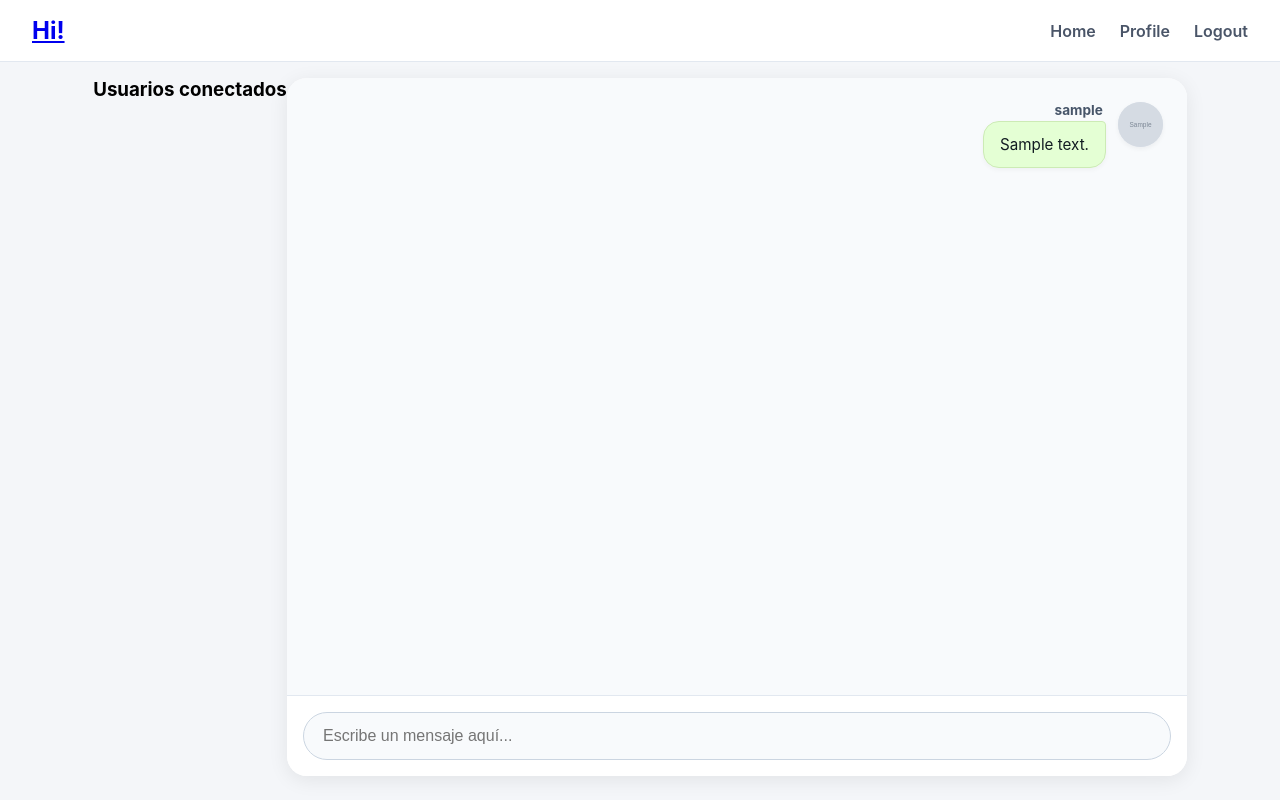
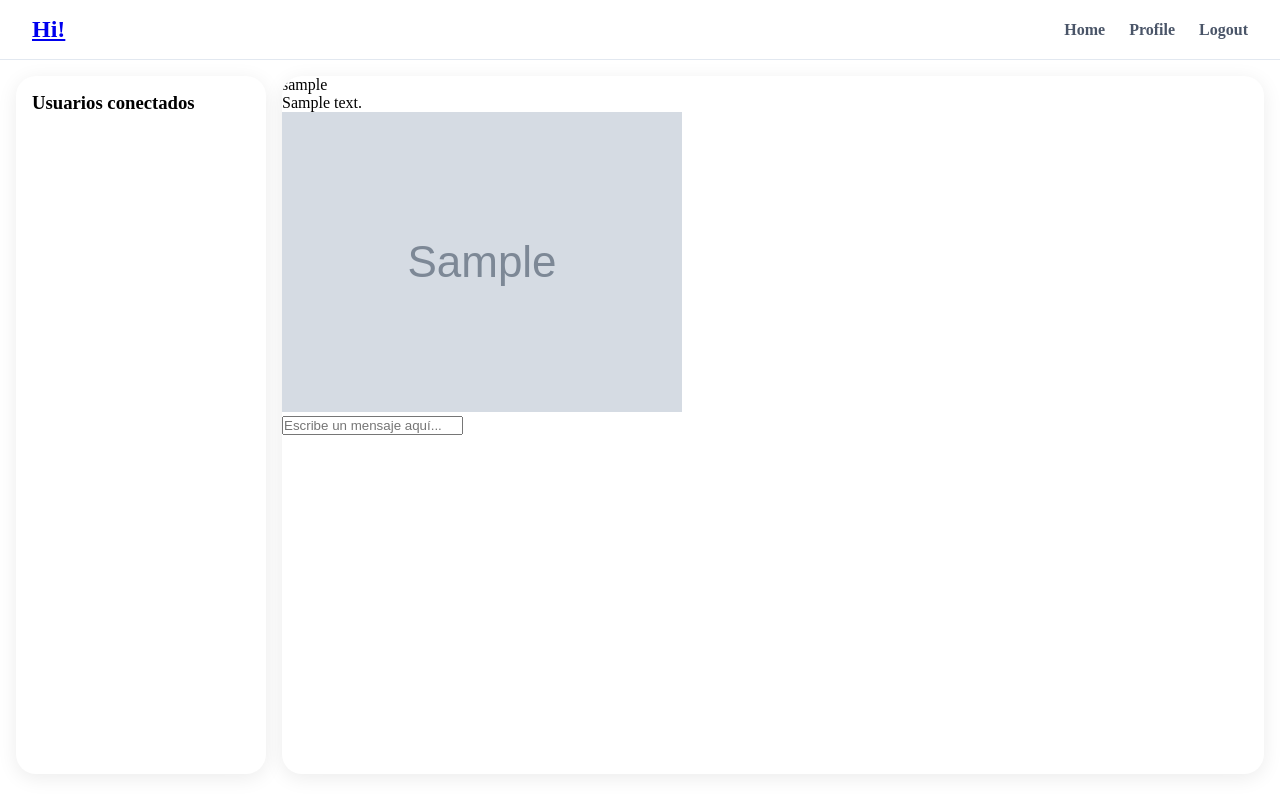
Before and after one commit to steven030/Web_chat, a Flask app: page /chat_user in a window 1280 px wide. Run offline with Flask 3, Linux system fonts and the light colour scheme; the visitor is signed in with stand-in values (Sample User, id 1); tables that the repository leaves empty hold one stand-in row (values such as "Sample post"); grey boxes marked "Sample" are stand-in pictures; some libraries are stand-ins or nearby versions.

Commit message:
Update chat_style.css

```diff
--- a/static/css/chat_style.css
+++ b/static/css/chat_style.css
@@ -1,28 +1,41 @@
-* {
-    margin: 0;
-    padding: 0;
-    box-sizing: border-box;
+#chat-page-wrapper {
+    width: 100%;
+    height: calc(100vh - 70px);
+    display: flex; /* Mantenemos flex */
+    padding: 1rem;
+    gap: 1rem;     /* Espacio entre la lista y el chat */
 }
 
-body {
-    font-family: -apple-system, BlinkMacSystemFont, "Segoe UI", Roboto, Arial, sans-serif;
-    background-color: #f4f6f9;
-    overflow: hidden; /* Evita scroll doble en la ventana completa */
+/* NUEVO: Lista de contactos */
+#contact-list {
+    width: 250px;
+    background-color: #ffffff;
+    border-radius: 20px;
+    box-shadow: 0 4px 20px rgba(0, 0, 0, 0.08);
+    padding: 1rem;
+    display: flex;
+    flex-direction: column;
+    overflow-y: auto;
 }
 
-/* Contenedor maestro del chat */
-#chat-page-wrapper {
-    width: 100%;
-    height: calc(100vh - 70px); /* Altura exacta restante debajo del nav */
-    display: flex;
-    justify-content: center;
-    align-items: flex-start;
-    padding: 1rem;
+.user-item {
+    padding: 0.8rem;
+    margin-bottom: 0.5rem;
+    background: #f8fafc;
+    border-radius: 10px;
+    cursor: pointer;
+    transition: background 0.2s;
+    list-style: none;
 }
 
+.user-item:hover {
+    background: #e2e8f0;
+}
+
+/* Ajuste del contenedor de mensajes para que ocupe el resto */
 #message {
-    width: 100%;
-    max-width: 900px; /* Evita que el chat se estire horriblemente en pantallas gigantes */
+    flex: 1; /* Esto hace que el chat ocupe todo el espacio sobrante */
+    max-width: none; /* Quitamos el max-width fijo para usar el espacio disponible */
     height: 100%;
     display: flex;
     flex-direction: column;
@@ -31,192 +44,3 @@ body {
     box-shadow: 0 4px 20px rgba(0, 0, 0, 0.08);
     overflow: hidden;
 }
-
-/* ==========================================
-   CONTENEDOR DE MENSAJES (SCROLLABLE)
-   ========================================== */
-#sub-message {
-    flex: 1; /* Toma todo el espacio disponible empujando el input al fondo */
-    background-color: #f8fafc;
-    padding: 1.5rem;
-    overflow-y: auto; /* Scroll vertical limpio nativo */
-    overflow-x: hidden;
-}
-
-/* Ocultar barra de scroll para navegadores basados en Webkit de forma limpia */
-#sub-message::-webkit-scrollbar {
-    width: 6px;
-}
-#sub-message::-webkit-scrollbar-thumb {
-    background-color: #cbd5e1;
-    border-radius: 10px;
-}
-
-#messages {
-    list-style: none;
-    display: flex;
-    flex-direction: column;
-    gap: 1.2rem;
-}
-
-/* ESTRUCTURA BASE DE LA FILA DE MENSAJE */
-.chat-main {
-    display: flex;
-    align-items: flex-start;
-    gap: 0.75rem;
-    width: 100%;
-}
-
-.chat-avatar-wrapper {
-    width: 2.8rem;
-    height: 2.8rem;
-    border-radius: 50%;
-    overflow: hidden;
-    background-color: #e2e8f0;
-    flex-shrink: 0; /* Impide que el avatar se aplaste si el texto es muy largo */
-    box-shadow: 0 2px 5px rgba(0,0,0,0.05);
-}
-
-.chat-avatar-wrapper img {
-    width: 100%;
-    height: 100%;
-    object-fit: cover;
-}
-
-.chat-content-body {
-    display: flex;
-    flex-direction: column;
-    max-width: 70%; /* Límite elegante de ancho para las burbujas en escritorio */
-}
-
-.chat-username {
-    font-size: 0.85rem;
-    font-weight: 700;
-    color: #475569;
-    margin-bottom: 0.2rem;
-}
-
-.chat-box {
-    padding: 0.75rem 1rem;
-    box-shadow: 0 2px 5px rgba(0, 0, 0, 0.04);
-    word-break: break-word; /* Rompe palabras largas automáticamente */
-}
-
-.chat-box p {
-    font-size: 0.95rem;
-    line-height: 1.4;
-}
-
-/* =======================================================
-   DIFERENCIACIÓN DE BURBUJAS (PROPIOS VS OTROS)
-   ======================================================= */
-
-/* 1. Mensajes de los demás (Izquierda - Blanco/Gris) */
-.other-message {
-    justify-content: flex-start;
-}
-
-.other-message .chat-username {
-    padding-left: 0.2rem;
-}
-
-.other-message .chat-box {
-    background-color: #ffffff;
-    border-radius: 4px 16px 16px 16px; /* Esquina superior izquierda rígida */
-    border: 1px solid #e2e8f0;
-}
-
-.other-message .chat-box p {
-    color: #1e293b;
-}
-
-/* 2. Tus mensajes (Derecha - Verde WhatsApp) */
-.my-message {
-    justify-content: flex-end; /* Empuja el contenedor al extremo derecho */
-}
-
-.my-message .chat-content-body {
-    align-items: flex-end; /* Alinea el nombre de usuario y la burbuja a la derecha */
-}
-
-.my-message .chat-username {
-    padding-right: 0.2rem;
-}
-
-.my-message .chat-box {
-    background-color: #e4ffd4; /* Verde sutil premium */
-    border-radius: 16px 4px 16px 16px; /* Esquina superior derecha rígida */
-    border: 1px solid #ccebb5;
-}
-
-.my-message .chat-box p {
-    color: #111b21;
-    text-align: left; /* El texto interno mantiene lectura natural de izquierda a derecha */
-}
-
-/* Opcional: Estilo para notificaciones de "sistema" (ej: admin joined) */
-#content-notify {
-    display: flex;
-    justify-content: center;
-    width: 100%;
-    margin: 0.5rem 0;
-}
-
-#notify {
-    background-color: #e2e8f0;
-    color: #475569;
-    padding: 0.4rem 1rem;
-    border-radius: 20px;
-    font-size: 0.8rem;
-    font-weight: 500;
-}
-
-/* ==========================================
-   CONTENEDOR DEL INPUT DE TEXTO (FIJO INFERIOR)
-   ========================================== */
-#input-container {
-    width: 100%;
-    padding: 1rem;
-    background-color: #ffffff;
-    border-top: 1px solid #e2e8f0;
-}
-
-#input-container form {
-    width: 100%;
-}
-
-#input-container input {
-    width: 100%;
-    height: 3rem;
-    border-radius: 25px;
-    border: 1px solid #cbd5e1;
-    padding: 0 1.2rem;
-    font-size: 1rem;
-    background-color: #f8fafc;
-    transition: all 0.2s ease;
-}
-
-#input-container input:focus {
-    outline: none;
-    border-color: #4e67df;
-    background-color: #ffffff;
-    box-shadow: 0 0 0 3px rgba(78, 103, 223, 0.15);
-}
-
-/* ==========================================
-   RESPONSIVO PARA CELULARES 📱
-   ========================================== */
-@media (max-width: 768px) {
-    #chat-page-wrapper {
-        padding: 0; /* Ocupa toda la pantalla del teléfono sin dejar bordes sueltos */
-        height: calc(100vh - 60px);
-    }
-
-    #message {
-        border-radius: 0; /* Se adapta perfectamente como app nativa */
-    }
-
-    .chat-content-body {
-        max-width: 85%; /* Más espacio horizontal para el texto en pantallas angostas */
-    }
-}
```
